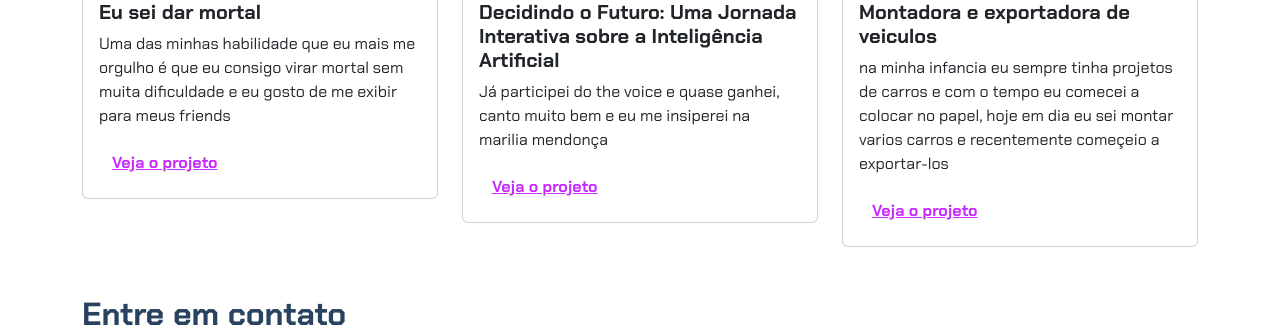
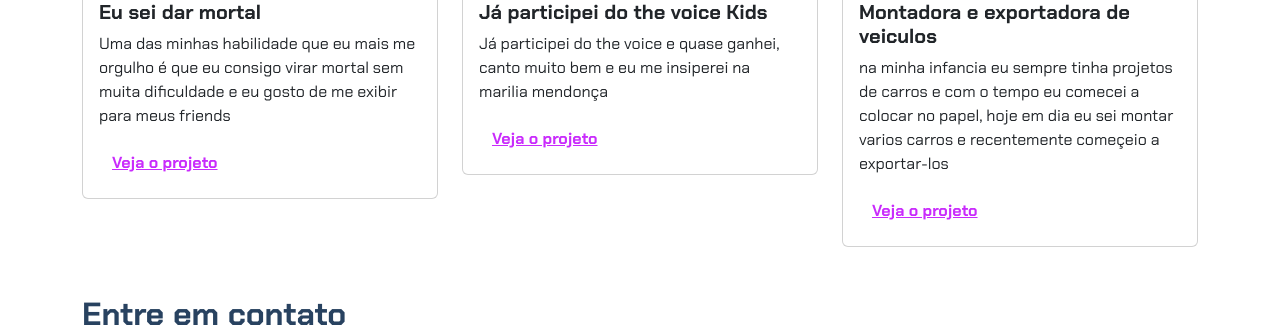
Before and after one commit to Emanuelysouza/porrtifolios, a plain HTML site: page index.html in a window 1280 px wide. Shown: the part 748-1084 px from the top of the page. Drawn offline with nearby package versions, Linux system fonts and the light colour scheme.

Commit message:
Update index.html

```diff
--- a/index.html
+++ b/index.html
@@ -45,8 +45,7 @@
                 <div class="card">
                     <img src="https://upload.wikimedia.org/wikipedia/pt/1/17/The_Voice_logo.JPG" class="card-img-top" alt="Imagem do projeto de biblioteca virtual">
                     <div class="card-body">
-                        <h5 class="card-title">Decidindo o Futuro: Uma Jornada Interativa sobre a Inteligência
-                            Artificial</h5>
+                        <h5 class="card-title">Já participei do the voice Kids</h5>
                         <p class="card-text">Já participei do the voice e quase ganhei, canto muito bem e eu me insiperei na marilia mendonça</p>
                         <button type="button" class="btn btn-link" data-bs-toggle="modal" data-bs-target="#modal2">Veja
                             o projeto</button>
```
